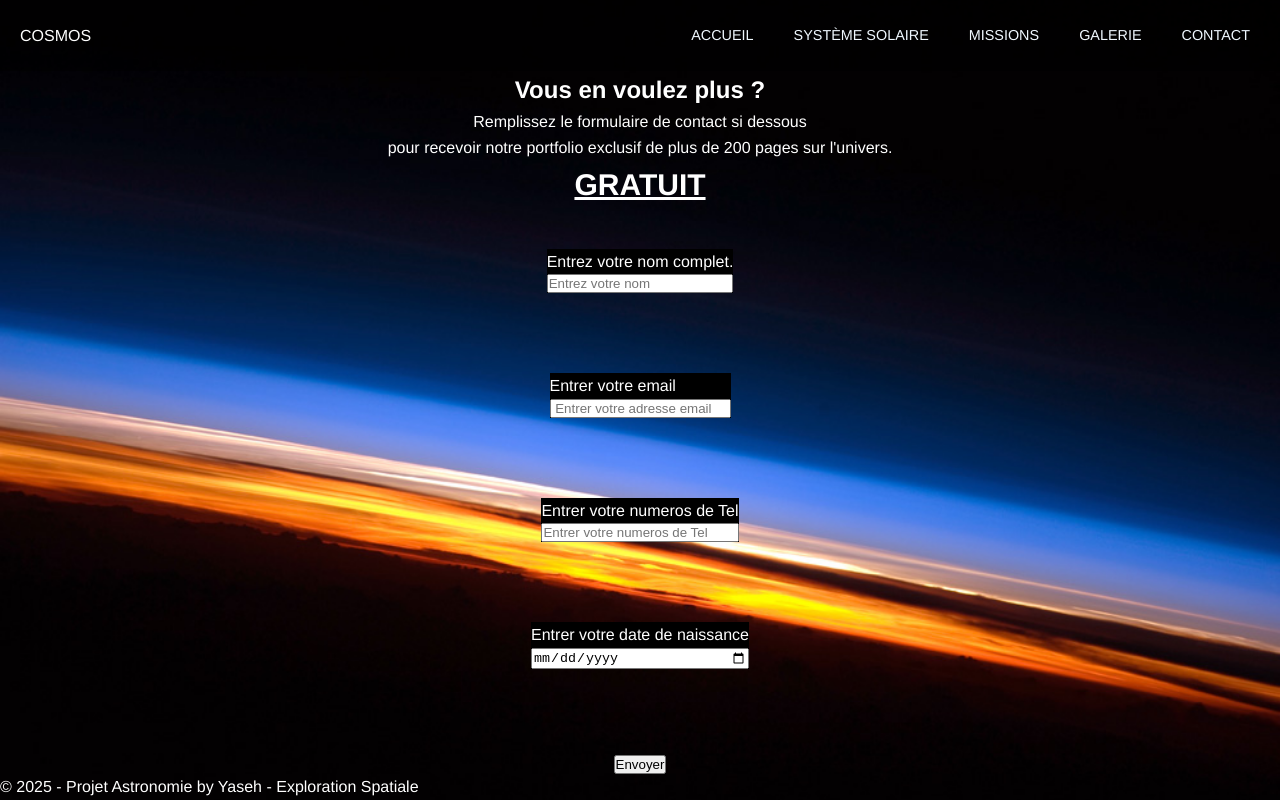
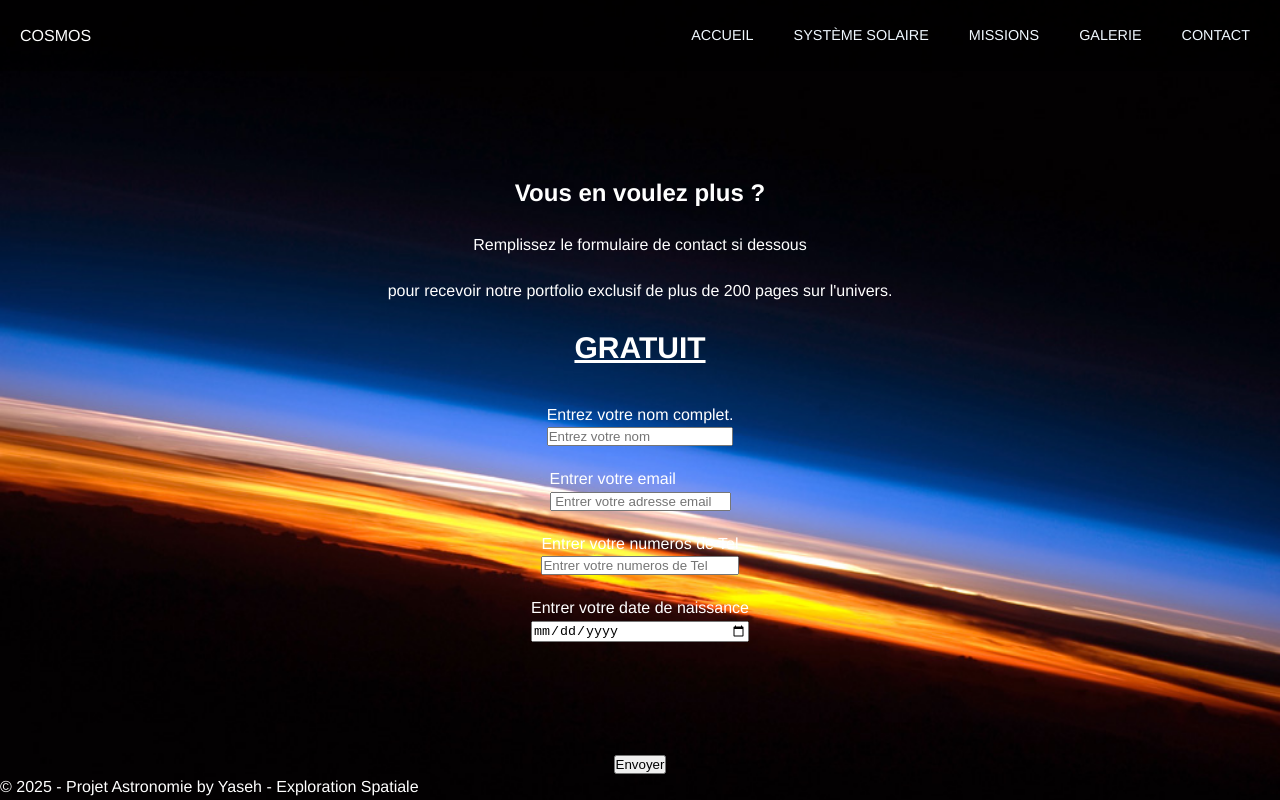
Before and after one commit to Yaseh/Projet-web-Astronomie, a plain HTML site: page contact.html in a window 1280 px wide. Drawn offline with Linux system fonts and the light colour scheme.

Commit message:
ajout de derniére minute de la balise aside et correction du css de contacte.html

```diff
--- a/css/style.css
+++ b/css/style.css
@@ -65,6 +65,9 @@ header nav ul{
     height: 100%;
     z-index: -1;
     opacity: 0.4;
+}
+.index-texte p{
+margin-top: 3rem;
 }
 .btn-decouvrir{
     color: white;
@@ -328,33 +331,43 @@ body.background-missions {
   background-position: center;
   background-attachment: fixed;
   background-size: cover;
-  min-height: 100vh;              /* 1. Force la hauteur min à 100% de l'écran */
-  display: grid;                  /* 2. Active la grille */
+  min-height: 100vh;
+  display: grid;
   grid-template-rows: auto 1fr auto;
+  align-items: center;
 
 }
-.intro-contact{
+.intro-contact p {
   text-align: center;
+  margin-top: 15px auto;
+  margin-bottom: 20px ;
+}
+.intro-contact h1 {
+  text-align: center;
+  margin: 20px auto;
 }
 .GRATUIT{
   font-size: 30px;
-  margin: 8rem auto;
+  margin-top: 3rem;
   text-decoration-line: underline;
+  text-align: center;
+  margin-bottom: 2rem;
+
   }
 
 .grid-contact{
   display: grid;
  place-items: center;
+ gap: 20px;
+ margin: 30px;
 }
 .button{
   display: block;
   margin: 0 auto;
 }
 .champs{
-  background-color: black;
   display: flex;
   flex-direction: column;
-  margin: 2.5rem;
 }
 
 
```
Also changed, not shown: index.html (+5 -1 lines).
